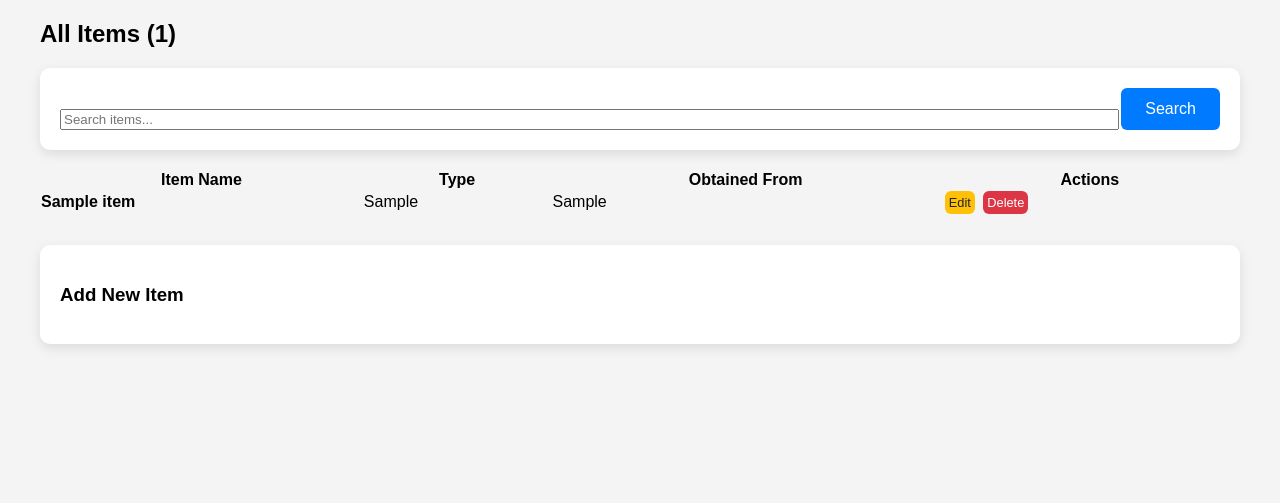
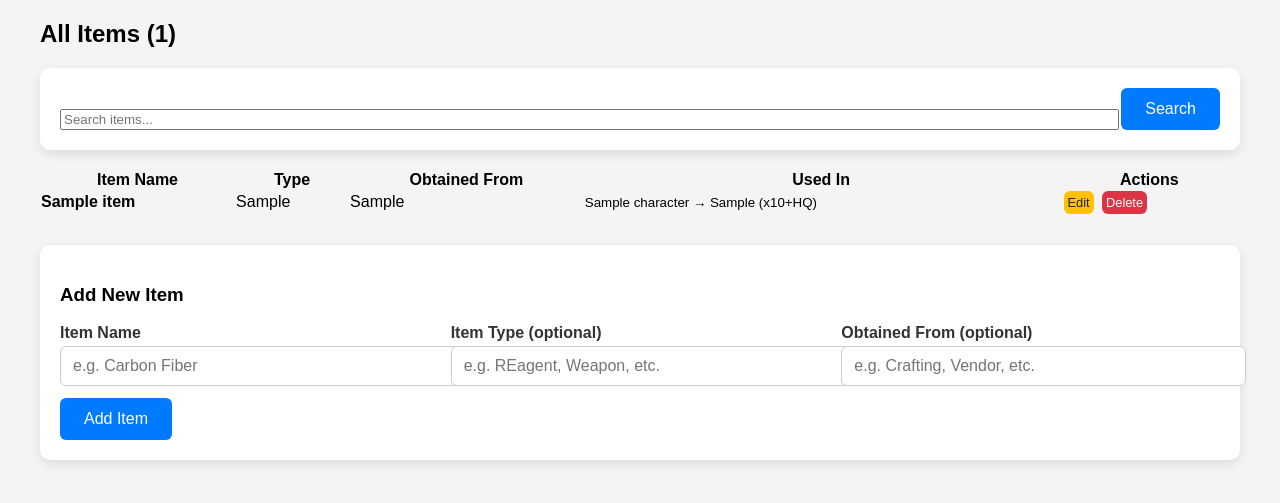
Before and after one commit to derylmack/FinalFantasyDatabase, a Flask app: page /items in a window 1280 px wide. Shown: the part 48-551 px from the top of the page. Run offline with Flask 3, Linux system fonts and the light colour scheme; tables that the repository leaves empty hold one stand-in row (values such as "Sample post").

Commit message:
Added function to move items between storage locations

```diff
--- a/app.py
+++ b/app.py
@@ -250,7 +250,11 @@ def create_app(config_class=Config):
         """ Display all items with search functionality """
         search_query = request.args.get('search', '').strip()
 
-        query = Items.query
+        query = Items.query.options(
+            joinedload(Items.item_locations)
+                .joinedload(ItemLocations.storage)
+                .joinedload(StorageLocations.character)
+        )
 
         if search_query:
             query = query.filter(Items.Item_Name.ilike(f'%{search_query}%'))
@@ -261,6 +265,160 @@ def create_app(config_class=Config):
                                title='All Items',
                                items=all_items,
                                search_query=search_query)
+
+    @app.route('/add_item', methods=['POST'])
+    def add_item():
+        """Add a new item to the master Items Table"""
+        try:
+            item_name = request.form.get('item_name', '').strip()
+            item_type = request.form.get('item_type', '').strip()
+            obtained_from = request.form.get('obtained_from', '').strip()
+
+            if not item_name:
+                flash('Item name is required.', 'error')
+                return redirect(url_for('items_list'))
+
+            # Checkif item already exists
+            existing = Items.query.filter(Items.Item_Name.ilike(item_name)).first()
+            if existing:
+                flash(f'Item "{item_name}" already exists.', 'error')
+                return redirect(url_for('items_list'))
+
+            new_item = Items(
+                Item_Name=item_name,
+                Item_Type=item_type or None,
+                Item_Obtained_From=obtained_from or None
+            )
+
+            db.session.add(new_item)
+            db.session.commit()
+
+            flash(f'Item "{item_name}" added successfully.', 'success')
+
+        # pylint: disable=broad-exception-caught
+        except Exception as e:
+            db.session.rollback()
+            flash(f'Error adding item: {str(e)}', 'error')
+
+        return redirect(url_for('items_list'))
+
+    @app.route('/edit_item/<int:item_id>', methods=['GET', 'POST'])
+    def edit_item(item_id):
+        """Edit an existing item """
+        item = Items.query.get_or_404(item_id)
+
+        if request.method == 'POST':
+            try:
+                item.Item_Name = request.form.get('item_name', '').strip()
+                item.Item_Type = request.form.get('item_type', '').strip() or None
+                item.Item_Obtained_From = request.form.get('obtained_from', '').strip() or None
+
+                db.session.commit()
+                flash(f'Item "{item.Item_Name}" updated successfully', 'success')
+                return redirect(url_for('items_list'))
+
+            # pylint: disable=broad-exception-caught
+            except Exception as e:
+                db.session.rollback()
+                flash(f'Error updating item: {str(e)}', 'error')
+
+        return render_template('edit_item.html', item=item)
+
+    @app.route('/delete_item/<int:item_id>', methods=['POST'])
+    def delete_item(item_id):
+        """Delete an item from the master list."""
+        try:
+            item=Items.query.get_or_404(item_id)
+            item_name = item.Item.Name
+
+            db.session.delete(item)
+            db.session.commit()
+            flash(f'Item "{item_name}" deleted successfully.', 'success')
+
+        # pylint: disable=broad-exception-caught
+        except Exception as e:
+            db.session.rollback()
+            flash(f'Error deleteing item: {str(e)}', 'error')
+
+        return redirect(url_for('items_list'))
+
+    @app.route('/move_item/<int:storage_id>/<int:item_id>', methods =['POST'])
+    def move_item(storage_id, item_id):
+        """Move an item (or part of its quantity) from on storage to another """
+        try:
+            char_id = int(request.form.get('char_id'))
+            target_storage_id = int(request.form.get('target_storage_id'))
+            normal_to_move = int(request.form.get('normal_quantity', 0))
+            hq_to_move = int(request.form_get('hq_quantity', 0))
+
+            if not char_id or not target_storage_id:
+                flash('Missing required information.', 'error')
+                return redirect(url_for('character_detail', char_id=char_id))
+
+            if normal_to_move < 0 or hq_to_move < 0:
+                flash('Cannot move negative quantities.', 'error')
+                return redirect(url_for('character_detail', char_id=char_id))
+
+            # Get the source item location
+            source = ItemLocations.query.filter_by(
+                Storage_ID=storage_id,
+                Item_ID=item_id
+            ).first_or_404()
+
+            # Check if target storage exists for this character
+            target_storage = StorageLocations.query.filter_by(
+                Storage_ID=target_storage_id,
+                Character_ID=char_id
+            ).first()
+
+            if not target_storage:
+                flash('Target storage not found.', 'error')
+                return redirect(url_for('character_detail', char_id=char_id))
+
+            # Check available quantity
+            if normal_to_move > (source.Quantity or 0) or hq_to_move > (source.Quantity_HQ or 0):
+                flash('Not enough quantity to move.', 'error')
+                return redirect(url_for('character_detail', char_id=char_id))
+
+            # Find or create target ItemLocation
+            target = ItemLocations.query.filter_by(
+                Storage_ID=target_storage_id,
+                Item_ID=item_id
+            ).first()
+
+            if not target:
+                target = ItemLocations(
+                    Item_ID=item_id,
+                    Storage_ID=target_storage_id,
+                    Quantity=0,
+                    Quantity_HQ=0
+                )
+                db.session.add(target)
+
+            # Perform the move
+            if normal_to_move > 0:
+                source.Quantity = (source.Quantity or 0) - normal_to_move
+                target.Quantity = (target.Quantity or 0) + normal_to_move
+
+            if hq_to_move > 0:
+                source.Quantity_HQ = (source.Quantity_HQ or 0) - hq_to_move
+                target.Quantity_HQ = (target.Quantity_HQ or 0) + hq_to_move
+
+            # Clean up source if quantity reaches zero
+            if (source.Quantity or 0) <= 0 and (source.Quantity_HQ or 0) <= 0:
+                db.session.delete(source)
+
+            db.session.commit()
+            flash('Item move successfully', 'success')
+
+        except ValueError:
+            flash('Invalid quantity entered.', 'error')
+        # pylint: disable=broad-exception-caught
+        except Exception as e:
+            db.session.rollback()
+            flash(f'Error moving item: {str(e)}', 'error')
+
+        return redirect(url_for('character_detail', char_id=char_id))
 
     @app.route('/jobs')
     def jobs_list():
--- a/templates/items.html
+++ b/templates/items.html
@@ -30,6 +30,7 @@
                 <th>Item Name</th>
                 <th>Type</th>
                 <th>Obtained From</th>
+                <th>Used In</th>
                 <th>Actions</th>
             </tr>
         </thead>
@@ -40,9 +41,31 @@
                 <td>{{ item.Item_Type or '-' }}</td>
                 <td>{{ item.Item_Obtained_From or '-' }}</td>
                 <td>
-                    <!-- We'll add Edit/Delete later -->
-                    <a href="#" class="btn-warning small">Edit</a>
-                    <a href="#" class="btn-danger small">Delete</a>
+                    {% if item.item_locations %}
+                        <small>
+                            {% for loc in item.item_locations[:5] %} <!-- limit to 5 -->
+                                {{ loc.storage.character.Character_Name }} →
+                                {{ loc.storage.Storage_Location }}
+                                (x{{ loc.Quantity or 0 }}{% if loc.Quantity_HQ > 0 %}+HQ{% endif %})<br>
+                            {% endfor %}
+                            {% if item.item_locations|length > 5 %}
+                                ... and {{ item.item_locations|length -5 }} more
+                            {% endif %}
+                        </small>
+                    {% else %}
+                        <em>Not stored anywhere yet</em>
+                    {% endif %}
+                </td>
+                <td>
+                    <a href="{{ url_for('edit_item', item_id=item.Item_ID) }}"
+                       class="btn-warning small">Edit</a>
+
+                    <form method="POST"
+                            action="{{ url_for('delete_item', item_id=item.Item_ID) }}"
+                            style="display: inline;"
+                            onsubmit="return confirm('Delete {{ item.Item_Name }}? This cannont be undone')">
+                        <button type="submit" class="btn-danger small">Delete</button>
+                    </form>
                 </td>
             </tr>
             {% else %}
@@ -56,6 +79,22 @@
       <!-- Add New Item Form (later) -->
       <div class="card" style="margin-top: 30px;">
         <h3>Add New Item</h3>
-        <!-- Form will go here in next step -->
+        <form method="POST" action="{{ url_for('add_item') }}">
+            <div class="form-row">
+                <div class="form-field">
+                    <label>Item Name</label>
+                    <input type="text" name="item_name" required placeholder="e.g. Carbon Fiber">
+                </div>
+                <div class="form-field">
+                    <label>Item Type (optional)</label>
+                    <input type="text" name="item_type" placeholder="e.g. REagent, Weapon, etc.">
+                </div>
+                <div class="form-field">
+                    <label>Obtained From (optional)</label>
+                    <input type="text" name="obtained_from" placeholder="e.g. Crafting, Vendor, etc.">
+                </div>
+            </div>
+            <button type="submit" class="btn-primary">Add Item</button>
+        </form>
       </div>
 {% endblock %}
```
Also changed, not shown: templates/character_detail.html (+40 -2 lines), templates/edit_item.html (added, +25 -0 lines), 1 other file.
